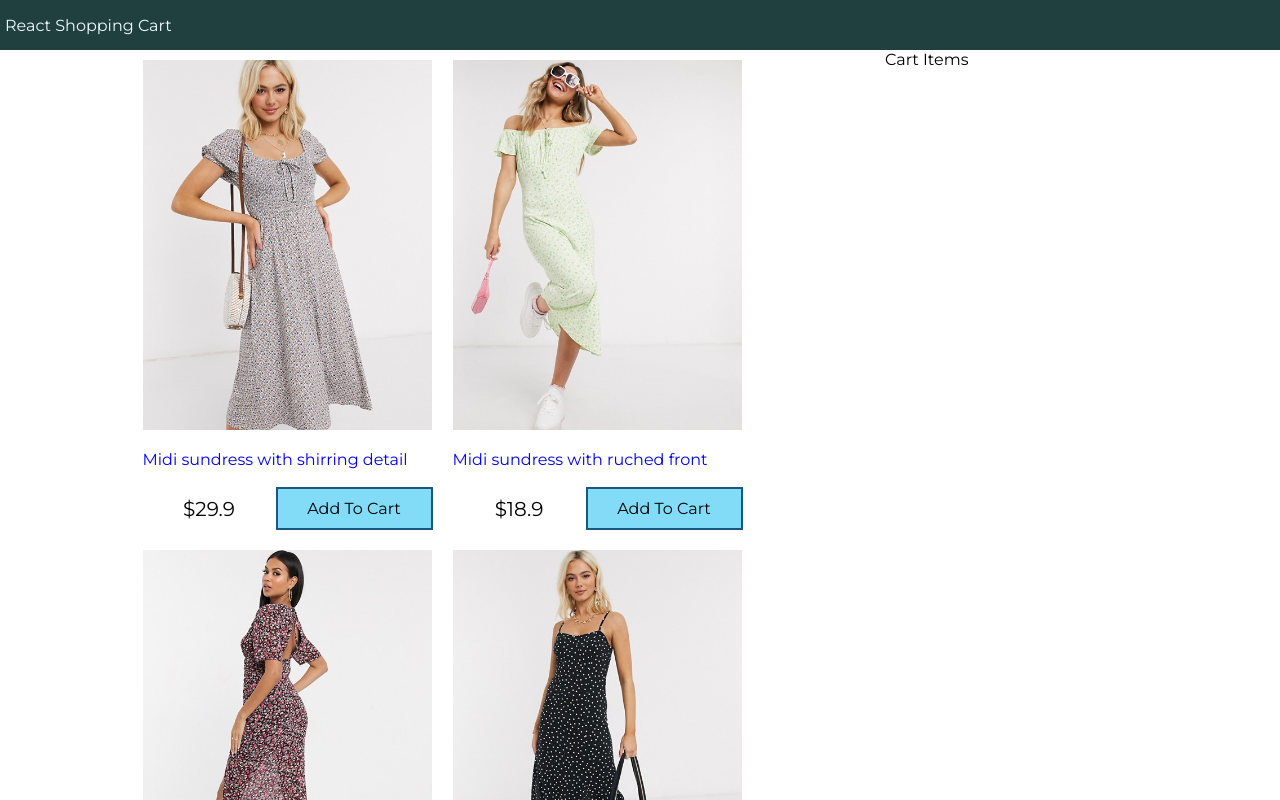
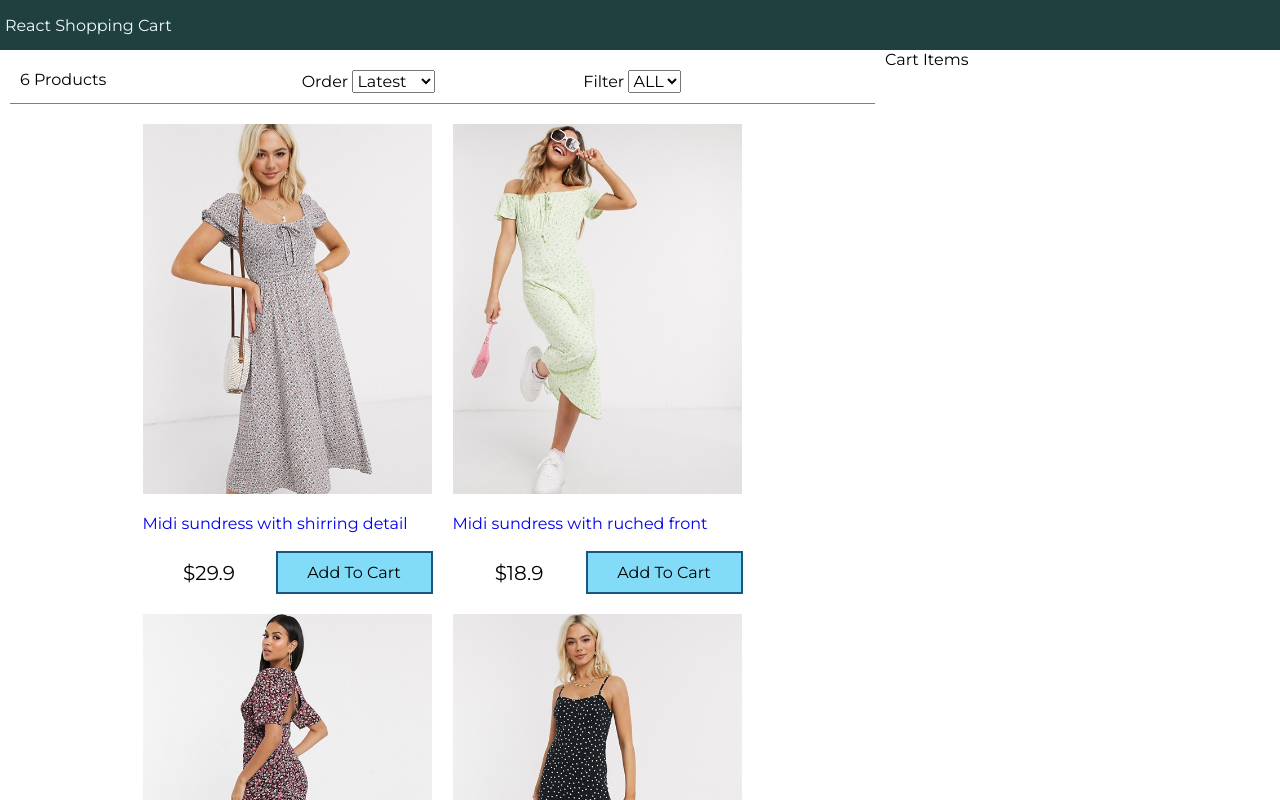
Before and after one commit to Felipeaescalante/react-shopping-cart, a React (Create React App) app: page / in a window 1280 px wide. Shown: the top 800 px of the page. Built offline with nearby package versions, Linux system fonts and the light colour scheme.

Commit message:
created filter-components

```diff
--- a/src/App.js
+++ b/src/App.js
@@ -2,6 +2,7 @@
 import React from 'react'
 import data from './data.json'
 import Products from './components/Products';
+import Filter from './components/Filter';
 
 class App extends React.Component {
   constructor(){
@@ -12,6 +13,37 @@
       sort: "",
     }
   }
+
+  sortProducts = (e)=> {
+    console.log(e.target.value);
+    const sort = e.target.value;
+    this.setState((state) => ({
+      sort: sort,
+      products: this.state.products.slice().sort((a, b) =>(
+        sort === "lowest"?
+        ((a.price > b.price)? 1:-1):
+        sort === "highest"?
+        ((a.price < b.price)? 1:-1):
+        ((a._id < b._id)? 1:-1)
+      ))
+    }))
+
+  }
+
+  filterProducts=(e) => {
+
+    console.log(e.target.value);
+    if(e.target.value === ""){
+      this.setState({size: e.target.value, products: data.products})
+    } else {
+      this.setState({
+        size: e.target.value,
+        products: data.products.filter(product => product.availableSizes.indexOf(e.target.value)>=0)
+      })
+    }
+
+  }
+
   render(){
     return (
       <div className = "grid-container">
@@ -21,6 +53,14 @@
         <main>
           <div className="content">
             <div className="main">
+              <Filter count={this.state.products.length}
+              size={this.state.size}
+              sort={this.state.sort}
+              filterProducts={this.filterProducts}
+              sortProducts={this.sortProducts}
+              >
+
+              </Filter>
               <Products products={this.state.products}></Products>
             </div>
             <div className="sidebar">Cart Items </div>
--- /dev/null
+++ b/src/components/Filter.js
@@ -0,0 +1,36 @@
+import React, { Component } from 'react';
+
+export default class Filter extends Component {
+    render() {
+        return (
+            <div className="filter">
+                <div className="filter-results">{this.props.count}
+                {" "} Products
+                </div>
+                <div className="filter-sort">
+                    Order {" "}
+                    <select value={this.props.size} onChange={this.props.sortProducts}>
+                        <option>Latest</option>
+                        <option value="lowest">Lowest</option>
+                        <option value="highest">highest</option>
+                    </select>
+                </div>
+                <div className="filter-size">
+                    Filter {" "}
+                    <select value={this.props.size} onChange={this.props.filterProducts}>
+                        <option value="">ALL</option>
+                        <option value="XS">XS</option>
+                        <option value="S">S</option>
+                        <option value="M">M</option>
+                        <option value="L">L</option>
+                        <option value="XL">XL</option>
+                        <option value="XXL">XXL</option>
+
+                    </select>
+                </div>
+
+
+            </div>
+        );
+    }
+}
--- a/src/index.css
+++ b/src/index.css
@@ -136,3 +136,18 @@
 .button.primary{
   background-color: rgb(131, 220, 247)
 }
+
+/* Filters */
+
+.filter{
+  display: flex;
+  justify-content:space-between;
+  padding: 1rem;
+  margin: 1rem;
+  border-bottom: .1rem grey solid;
+
+}
+
+.filter div{
+  flex: 1;
+}
```
